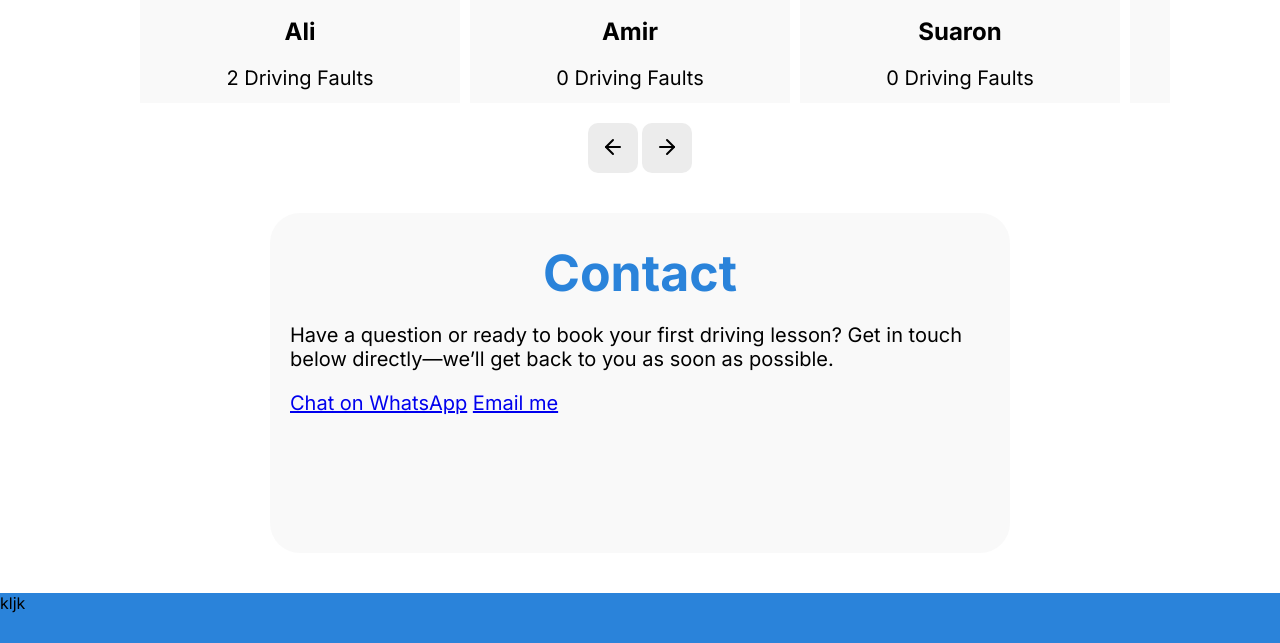
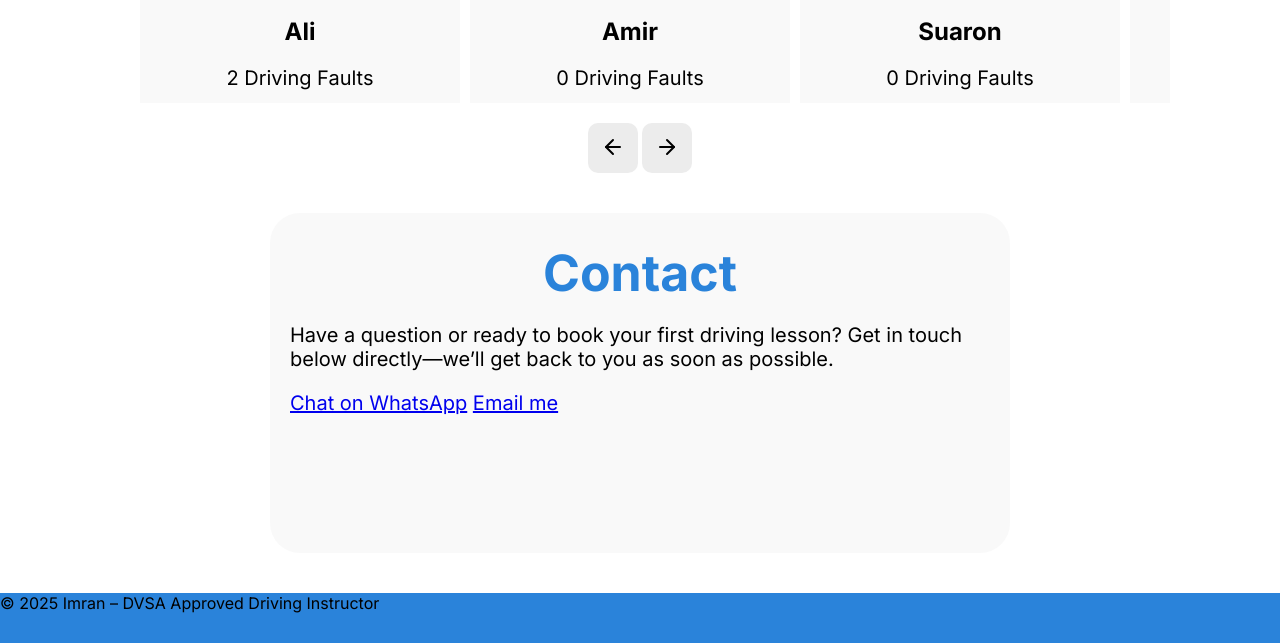
Before and after one commit to Yusuf-4hmed/imran_driving_instructor_website, a plain HTML site: page index.html in a window 1280 px wide. Shown: the part 2722-3365 px from the top of the page. Drawn offline with Linux system fonts and the light colour scheme.

```diff
--- a/index.html
+++ b/index.html
@@ -449,7 +449,9 @@
         </div>
         </div>
         </section>
-        <footer>kljk</footer>
+        <footer>
+          <p>&copy; 2025 Imran – DVSA Approved Driving Instructor</p>
+        </footer>
     </main>
 </body>
 <script src="script.js"></script>
--- a/style.css
+++ b/style.css
@@ -340,6 +340,10 @@ footer {
     z-index: 3;
 }
 
+footer p {
+    margin: 0px;
+}
+
 /* MEDIA QUERIES 770PX CUTOFF */
 
 @media (max-width: 770px) {
```
Also changed, not shown: assets/adi-approved.png (added), assets/pass-plus-logo.png (added).
